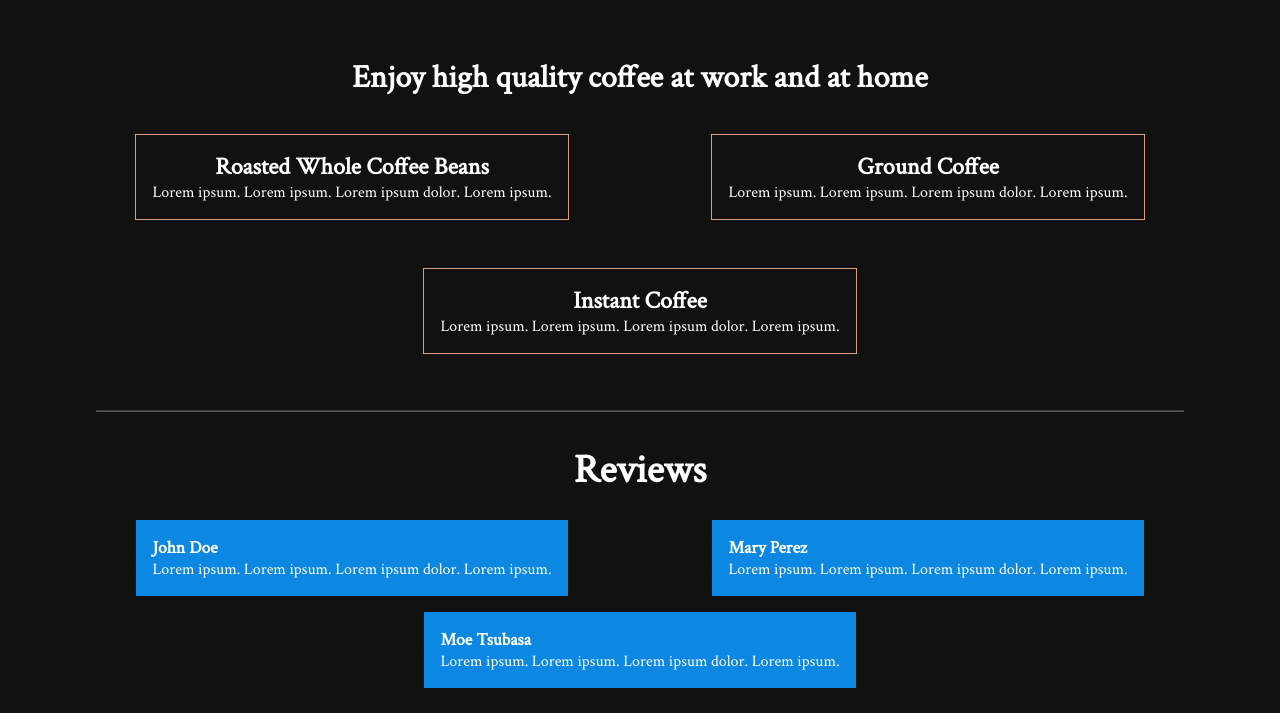
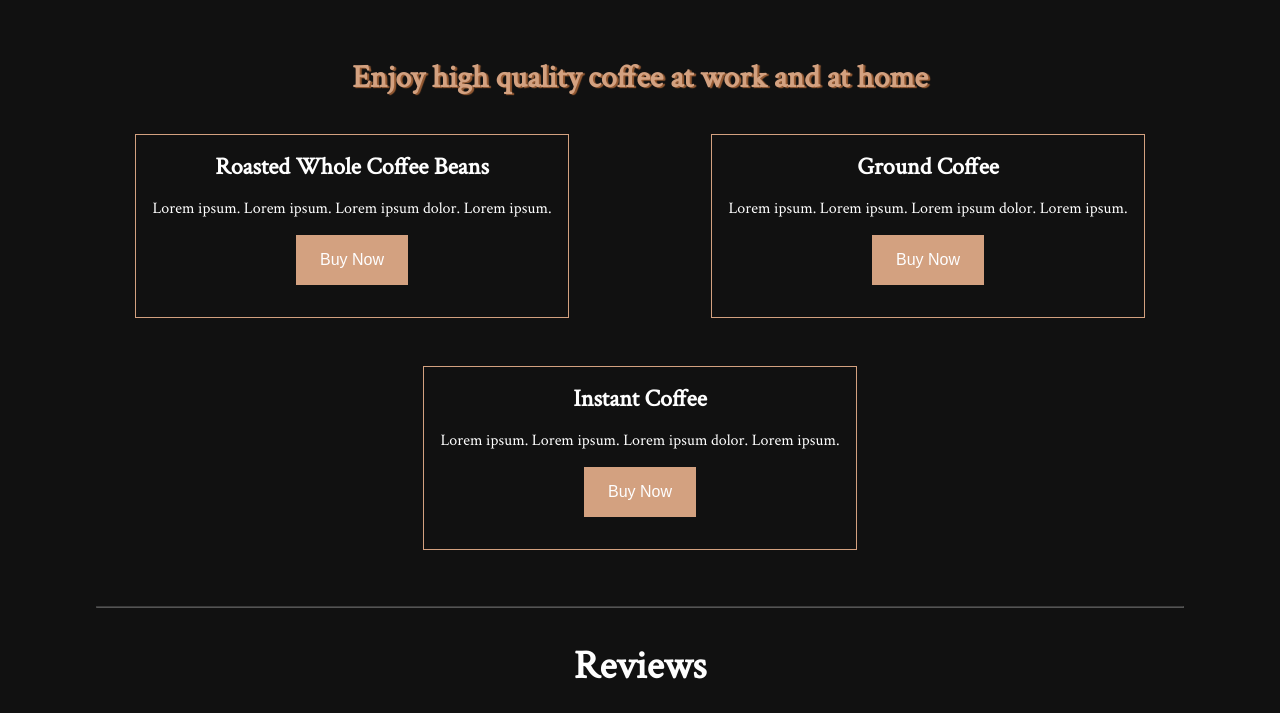
Before and after one commit to ocampo19/FreeCodeCamp-Projects, a plain HTML site: page ProductLandingPage/HTML/index.html in a window 1280 px wide. Shown: the part 802-1515 px from the top of the page. Drawn offline with Linux system fonts and the light colour scheme.

Commit message:
Added 'Buy Now' buttons in Shop section

```diff
--- a/ProductLandingPage/CSS/mobile.css
+++ b/ProductLandingPage/CSS/mobile.css
@@ -141,6 +141,8 @@ body {
     margin-top: 3.5rem;
     margin-bottom: 0.5rem;
     line-height: 3rem;
+    color: var(--clr-coffee-brown);
+    text-shadow: 2px 1px 1px #985c34;
 }
 
 .main-container #shop .product-container {
@@ -160,6 +162,20 @@ body {
 
 .main-container #shop .product-container .products h3 {
     font-size: 1.5rem;
+}
+
+.main-container #shop .product-container .products p {
+    font-size: 1rem;
+    margin-top: 1rem;
+}
+
+#shop .product-container .products .buy-now-button {
+    padding: 1rem 1.5rem;
+    margin: 1rem 0;
+    border: none;
+    color: var(--clr-off-white);
+    background-color: var(--clr-coffee-brown);
+    font-size: 1rem;
 }
 
 .main-container #reviews {
--- a/ProductLandingPage/HTML/index.html
+++ b/ProductLandingPage/HTML/index.html
@@ -31,14 +31,17 @@
                     <div class="products">
                         <h3>Roasted Whole Coffee Beans</h3>
                         <p>Lorem ipsum. Lorem ipsum. Lorem ipsum dolor. Lorem ipsum.</p>
+                        <button class="buy-now-button">Buy Now</button>
                     </div>
                     <div class="products">
                         <h3>Ground Coffee</h3>
                         <p>Lorem ipsum. Lorem ipsum. Lorem ipsum dolor. Lorem ipsum.</p>
+                        <button class="buy-now-button">Buy Now</button>
                     </div>
                     <div class="products">
                         <h3>Instant Coffee</h3>
                         <p>Lorem ipsum. Lorem ipsum. Lorem ipsum dolor. Lorem ipsum.</p>
+                        <button class="buy-now-button">Buy Now</button>
                     </div>
                 </div>
             </section>
```
